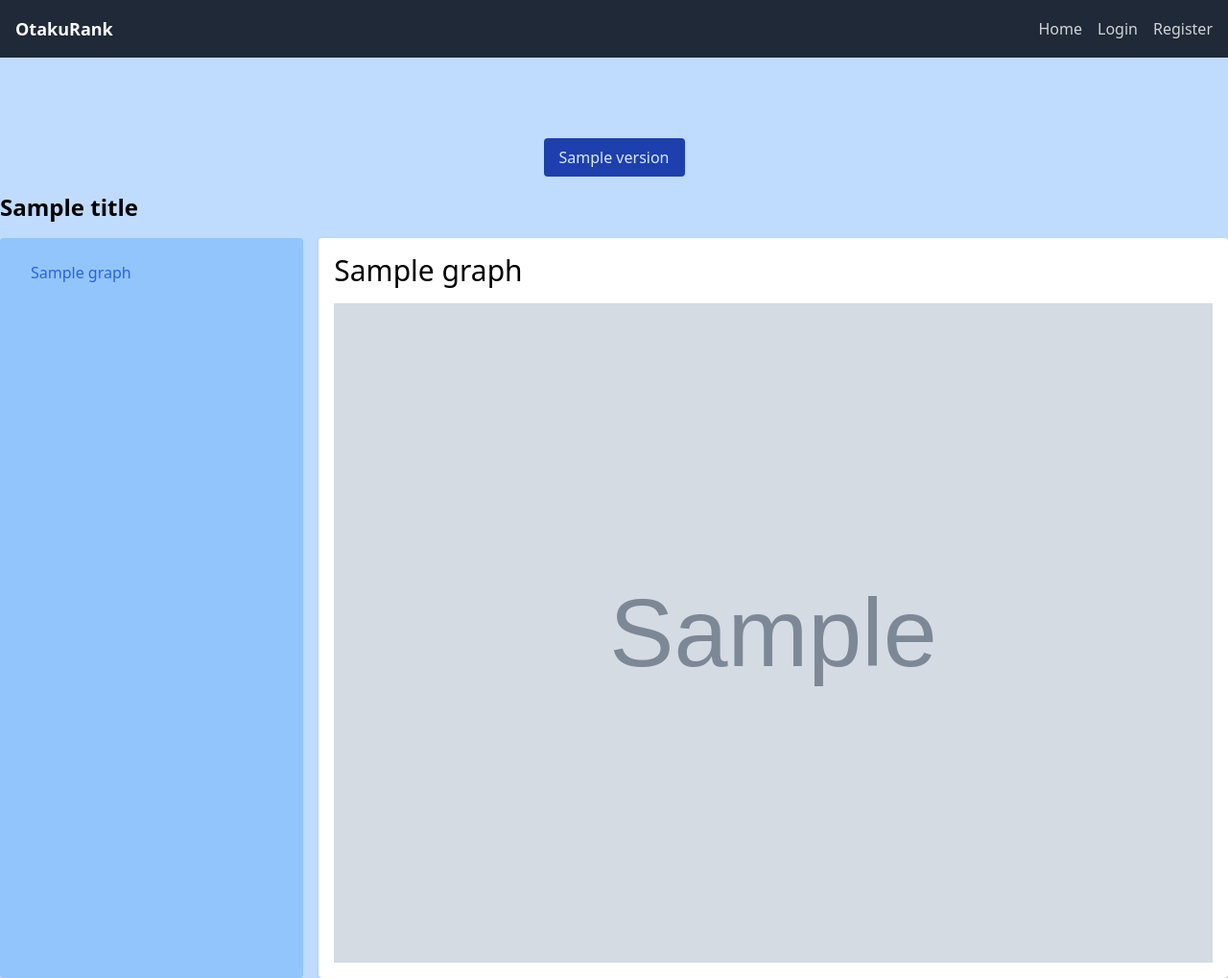
After one commit to rojikaru/ponzu, a Django app: template otaku_back/django_otaku_front/templates/dashboard/graph.html in a window 1280 px wide. The commit adds this page. Shown: the whole page at 96% size. Run offline with Django 5.2, Linux system fonts and the light colour scheme; the template is opened without the code that fills it: most values are stand-ins (such as "Sample title", 1, 10 or a date in 2020); grey boxes marked "Sample" are stand-in pictures; style sheets or scripts are compiled from the project's sources; some libraries are stand-ins or nearby versions.

Commit message:
Add graph and dashboard display

```diff
--- /dev/null
+++ b/otaku_back/django_otaku_front/templates/dashboard/_base.html
@@ -0,0 +1,10 @@
+{% extends "_base.html" %}
+
+{% block content %}
+    {% include "dashboard/header.html" %}
+    <h1 class="text-2xl font-bold mb-4">{{ title }}</h1>
+    <div class="flex flex-col md:flex-row">
+        {% block dashboard_content %}
+        {% endblock dashboard_content %}
+    </div>
+{% endblock content %}
--- /dev/null
+++ b/otaku_back/django_otaku_front/templates/dashboard/graph.html
@@ -0,0 +1,13 @@
+{% extends "dashboard/_base.html" %}
+
+{% block dashboard_content %}
+    {% include "dashboard/navigation.html" %}
+    <div class="w-full md:w-3/4 ml-0 md:ml-4">
+        <div id="graph-container" class="bg-white p-4 shadow rounded">
+            {% if graph %}
+                <p class="text-3xl mb-4">{{ graph.title }}</p>
+                <img src="{{ graph.image }}" alt="{{ graph.title }}" class="w-full h-auto object-cover">
+            {% endif %}
+        </div>
+    </div>
+{% endblock dashboard_content %}
--- /dev/null
+++ b/otaku_back/django_otaku_front/templates/dashboard/header.html
@@ -0,0 +1,11 @@
+<div class="w-full p-4 rounded">
+    <ul class="flex justify-center space-x-4">
+        {% for version in versions %}
+            <li>
+                <a href="/dashboard/{{ version }}" class="block py-2 px-4 bg-blue-800 text-blue-100 hover:bg-blue-900 rounded flex items-center">
+                    {{ version }}
+                </a>
+            </li>
+        {% endfor %}
+    </ul>
+</div>
--- /dev/null
+++ b/otaku_back/django_otaku_front/templates/dashboard/navigation.html
@@ -0,0 +1,11 @@
+<aside class="w-full md:w-1/4 bg-blue-300 p-4 rounded">
+    <ul>
+        {% for graph in graphs %}
+            <li>
+                <a href="/dashboard/{{ version }}/{{ graph.path }}" class="block py-2 px-4 text-blue-600 hover:bg-blue-400 rounded flex items-center">
+                    {{ graph.title }}
+                </a>
+            </li>
+        {% endfor %}
+    </ul>
+</aside>
--- a/otaku_back/django_otaku_front/templates/header.html
+++ b/otaku_back/django_otaku_front/templates/header.html
@@ -7,6 +7,7 @@
             <a href="{% url 'home' %}" class="text-gray-300 hover:text-white">Home</a>
             {% if not user or not user.is_anonymous %}
                 <a href="{% url 'anime_create' %}" class="text-gray-300 hover:text-white">Create anime</a>
+                <a href="{% url 'dashboard' %}" class="text-gray-300 hover:text-white">Dashboard</a>
                 <a href="{% url 'logout' %}" class="text-gray-300 hover:text-white">Logout</a>
             {% else %}
                 <a href="{% url 'login' %}" class="text-gray-300 hover:text-white">Login</a>
--- a/otaku_back/django_otaku_front/urls.py
+++ b/otaku_back/django_otaku_front/urls.py
@@ -1,6 +1,7 @@
 from django.urls import path
 
 from .views.anime import AnimeListView, AnimeCreateView, AnimeEditView, AnimeView, anime_delete
+from .views.graph import dashboard_redirect, DashboardViewSet, GraphViewSet
 from .views.login import LoginView
 from .views.logout import logout_view
 from .views.register import RegisterView
@@ -14,7 +15,9 @@ urlpatterns = [
     path('anime/<int:pk>/', AnimeView.as_view(), name='anime_detail'),
     path('anime/<int:pk>/delete/', anime_delete, name='anime_delete'),
     path('anime/<int:pk>/edit/', AnimeEditView.as_view(), name='anime_edit'),
-
+    path('dashboard/', dashboard_redirect, name='dashboard'),
+    path('dashboard/<str:version>/', DashboardViewSet.as_view(), name='dashboard_page'),
+    path('dashboard/<str:version>/<str:graph>/', GraphViewSet.as_view(), name='dashboard_graph'),
     path('login/', LoginView.as_view(), name='login'),
     path('register/', RegisterView.as_view(), name='register'),
     path('logout/', logout_view, name='logout'),
```
Also changed, not shown: otaku_back/django_otaku_front/network/helper.py (+21 -0 lines), otaku_back/django_otaku_front/templates/dashboard/dashboard.html (added, +16 -0 lines), otaku_back/django_otaku_front/views/graph.py (added, +34 -0 lines).
